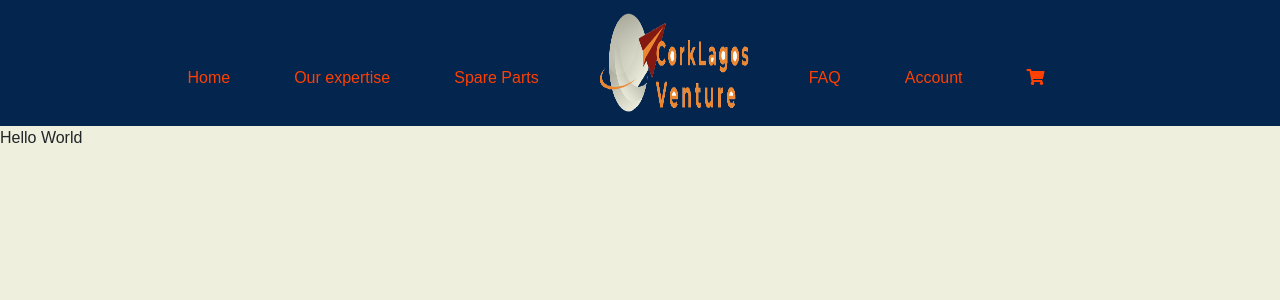
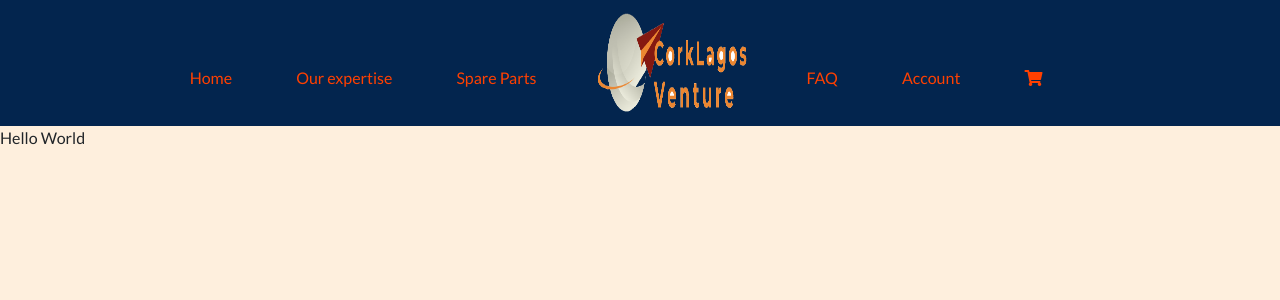
Before and after one commit to mkuti/corklagos-venture, a Django app: page / in a window 1280 px wide. Shown: the top 300 px of the page. Run offline with Django 3.2, Linux system fonts and the light colour scheme; some libraries are stand-ins or nearby versions.

Commit message:
Changed font family of body

```diff
--- a/static/css/style.css
+++ b/static/css/style.css
@@ -15,8 +15,8 @@ html {
 }
 
 body {
-    background-color: #EFEFDD;
-    font-family: "Indie Flower", sans-serif;
+    background-color: #feefdd;
+    font-family: "Lato", sans-serif;
 }
 
 .container-fluid {
```
